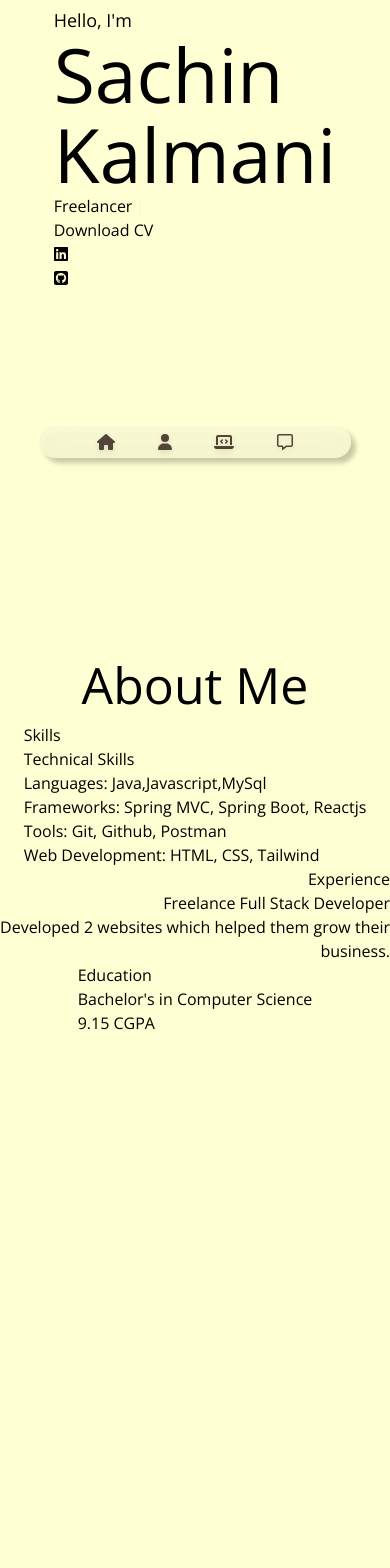
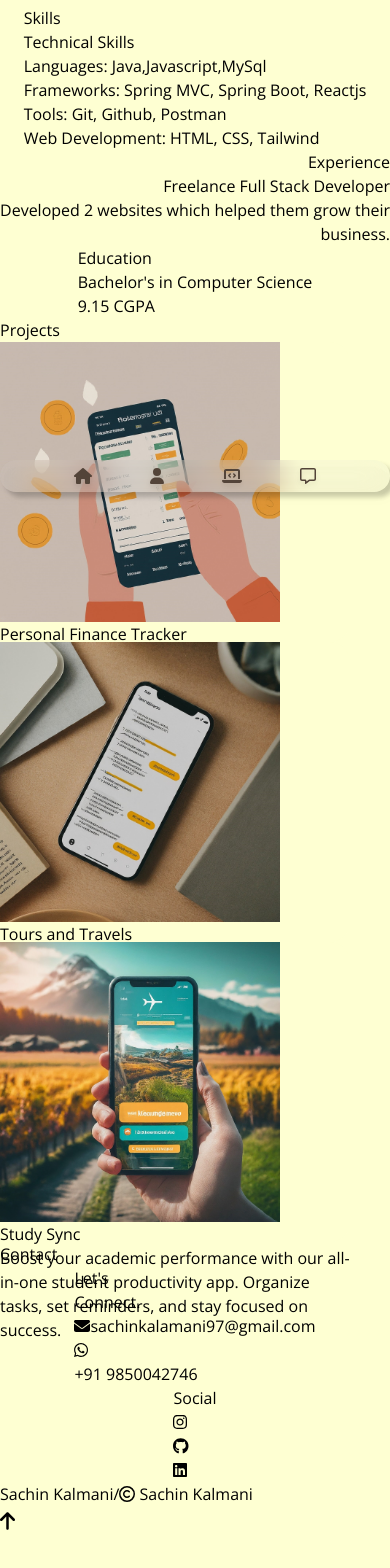
Before and after one commit to sachin-kalmani/portfolio, a React (Vite) app: page / in a window 390 px wide. Shown: the part 352-1920 px from the top of the page. After the commit the page ends 1898 px from the top, so only its background shows below. Built offline with nearby package versions, Linux system fonts and the light colour scheme.

Commit message:
sixth commit

```diff
--- a/package.json
+++ b/package.json
@@ -1,4 +1,5 @@
 {
+  "homepage": "https://sachin-kalmani.github.io/portfolio",
   "name": "sachin_profile",
   "private": true,
   "version": "0.0.0",
--- a/src/components/Contacts.jsx
+++ b/src/components/Contacts.jsx
@@ -15,8 +15,7 @@ const Contacts = () => {
     <div className='px-10 text-4xl flex justify-start leading-normal flex-col tracking-wide items-start text-left font-bold text-[#323232]'>
       <h1 className='drop-shadow-lg mb-6'>Let's <br /> <span className='text-[#534439] text-5xl'>Connect.</span></h1>
       <div className='py-3 flex justify-center items-center text-center text-[20px] font-normal gap-[30px]'>
-        <div className='text-[25px]'><FontAwesomeIcon icon={faEnvelope} /></div>
-        <div><a href={`mailto:${emailAddress}`}>{emailAddress}</a></div>
+        <div className='text-[18px]'><a href={`mailto:${emailAddress}`}><FontAwesomeIcon icon={faEnvelope} />{emailAddress}</a></div>
       </div>
       <div className='py-3 flex justify-center items-center text-center text-[20px] font-normal gap-[30px]'>
       <div className='text-[25px]'><FontAwesomeIcon icon={faWhatsapp} /></div>
--- a/src/components/Name.jsx
+++ b/src/components/Name.jsx
@@ -16,7 +16,7 @@ function Name() {
     <div className='name'>
     <h3 className=' text-[18px] text-[#323232] font-thin tracking-wider  text-center'>Hello, I'm</h3>
     <h1 className='name text-[100px] font-bold leading-[7rem] text-center text-[#534439] drop-shadow-md'>Sachin<br/><span className='text-[#323232]'>Kalmani</span></h1>
-    <h2 className='text-[30px] font-semibold tracking-widest  text-center  text-[#32323290] drop-shadow-md'><span>{text}</span><span><Cursor/></span></h2>
+    <h2 className='text-[25px] font-semibold tracking-widest  text-center  text-[#32323290] drop-shadow-md'><span>{text}</span><span><Cursor/></span></h2>
     <div className='w-full flex justify-center mt-4 items-center'>
     <div className='px-5 py-2 mr-2 rounded-full text-[#000] bg-[#FFA62F] cursor-pointer drop-shadow-md hover:bg-[#F7D716]'><button><a href={SachinResume}>Download CV</a></button></div>
     </div>
--- a/src/index.css
+++ b/src/index.css
@@ -17,7 +17,7 @@
 }
 /* Beige (#DDD0C8), dark grey (#323232) */
 body{
-  height: 100vh;
+  /* height: 100vh; */
   background: #FEFFD2;
   /* color: #ddd0c8;   */
 }
@@ -81,18 +81,10 @@ body{
 .mobile-sidebar{
   display: none;
 }
-@media(max-width:600px){
-  body{
-    width: 100%;
-    overflow-x: hidden;
-    /* box-sizing: border-box; */
-    /* overflow-y: scroll; */
-    height: max-content;
-  }
+@media(max-width:500px){
   .nameComp{
-    padding: 10px 0;
+    max-width: 100%;
     display: flex;
-    height: 1000px;
     justify-content: center;
     align-items: center;
   }
@@ -100,7 +92,7 @@ body{
       font-size: 18px;
   }
   .name h1{
-    font-size: 75px;
+    font-size: 70px;
     line-height: 5rem;
 }
   .image{
@@ -109,9 +101,6 @@ body{
   #Home{
     display: none;
     height: 0;
-  }
-  #About{
-    height: 1000px;
   }
   .aboutMe{
     display: flex;
@@ -130,8 +119,6 @@ body{
     flex-direction: column;
     justify-content: space-evenly;
     align-items: center;
-    margin-top: 0;
-    padding: 0;
   }
   .skills.education{
     flex-basis: content;
@@ -140,9 +127,6 @@ body{
     flex-basis: content;
     text-align: right;
   }
-  #Contact{
-    height: 900px;
-  }
   .social{
     display: flex;
     flex-direction: column;
@@ -150,26 +134,20 @@ body{
     align-items: center;
   }
   .arrow{
-    left:15px;
+    left:1%;
     font-size: 20px;
   }
   .sidebar{
     display: none;
   }
-  #Contact{
-    height: 950px ;
-  }
   .mobile-sidebar{
-    height: inherit;
     display: block;
     position: fixed;
     border-radius: 25px;
     filter: drop-shadow(0 4px 3px rgb(0 0 0 / 0.07)) drop-shadow(0 2px 2px rgb(0 0 0 / 0.06));
     box-shadow: 5px 5px 5px rgba(0, 0, 0, 0.2);
-    bottom: 4%;
-    left: 50%;
-    width: 80%;
-    transform: translateX(-50%);
+    bottom: 0;
+    width: 100%;
     background:rgba(255, 255, 255, 0.1);
     border-top:rgba(255, 255, 255, 0.5);
     padding:0.25rem 1rem;
@@ -183,4 +161,11 @@ body{
     flex-direction: row;
     justify-content: space-evenly;
   }
+  .container .card .imgBox{
+    max-width: 80%;
+    /* height: 110px; */
+  }
+  .footer{
+    margin-bottom: 10px;
+  }
 }
```
Also changed, not shown: src/App.jsx (line endings or trailing spaces).
